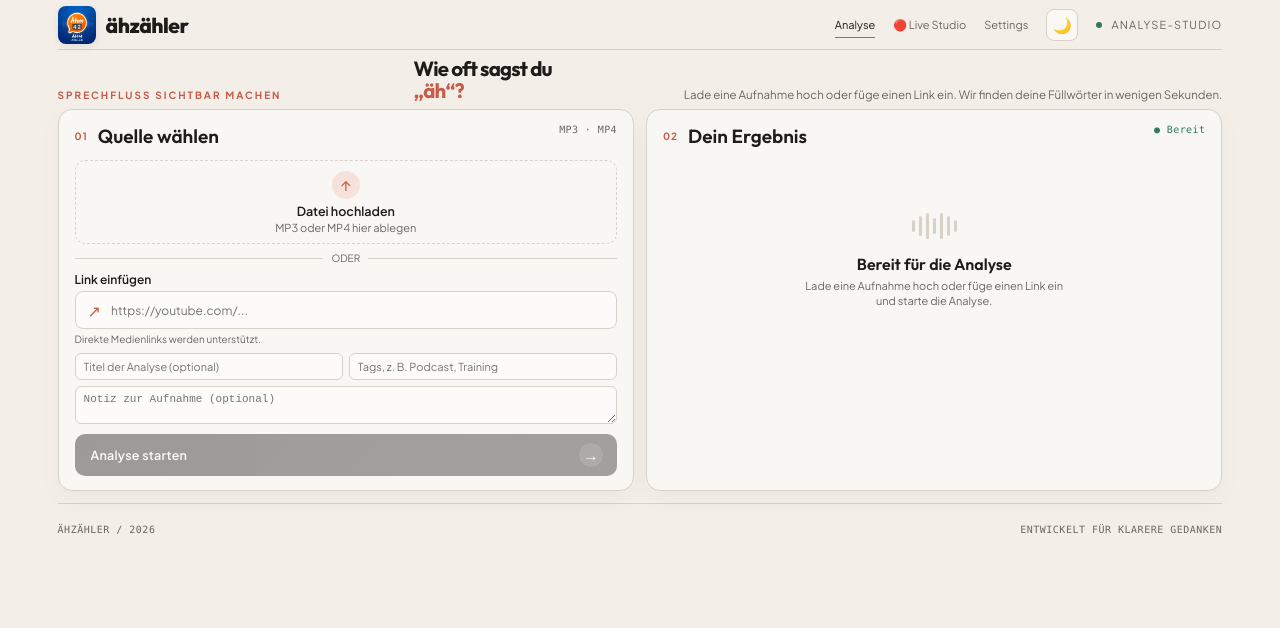
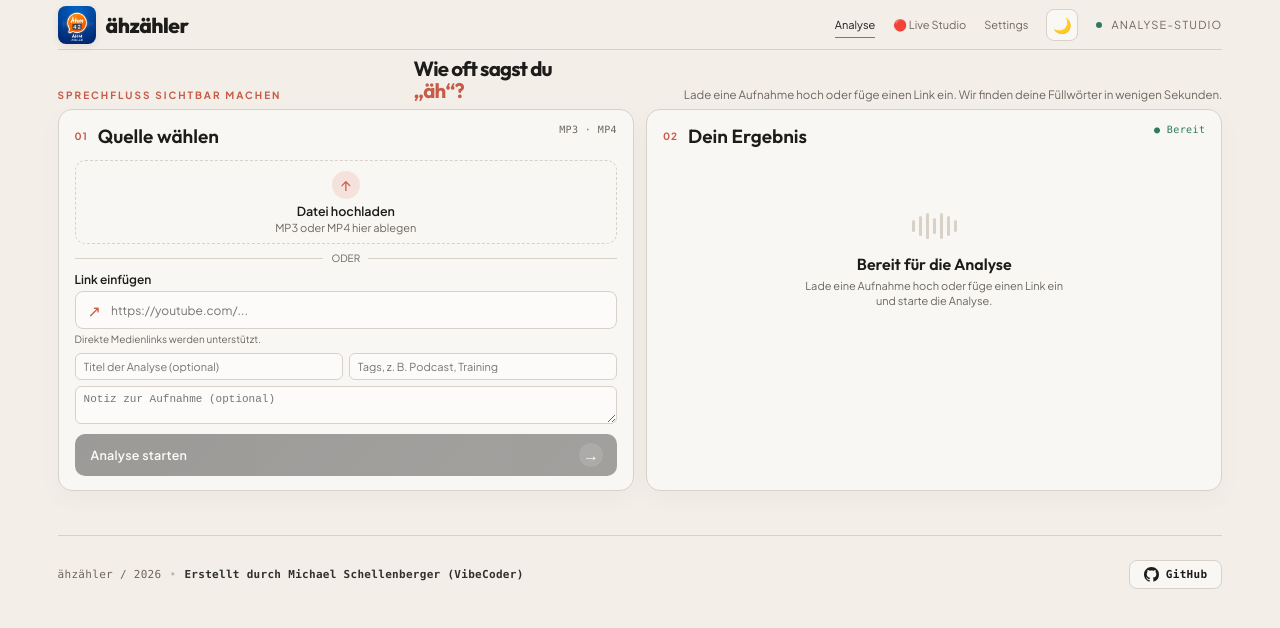
Before and after one commit to Schello805/aehm-zaehler, a React (Vite) app: page / in a window 1280 px wide. Shown: the top 628 px of the page. Built offline with nearby package versions, Linux system fonts and the light colour scheme.

Commit message:
feat: add author credit and github project link with icon in footer

```diff
--- a/src/App.css
+++ b/src/App.css
@@ -2306,13 +2306,66 @@ h2 {
 footer {
   display: flex;
   justify-content: space-between;
-  padding: 20px 0 27px;
+  align-items: center;
+  flex-wrap: wrap;
+  gap: 14px;
+  padding: 24px 0 32px;
+  margin-top: 32px;
   border-top: 1px solid var(--line);
   color: var(--muted);
   font-family: 'SFMono-Regular', Consolas, monospace;
-  font-size: 10px;
-  letter-spacing: 0.5px;
-  text-transform: uppercase;
+  font-size: 11px;
+  letter-spacing: 0.3px;
+}
+
+.footer-left {
+  display: flex;
+  align-items: center;
+  flex-wrap: wrap;
+  gap: 8px;
+}
+
+.footer-author {
+  font-weight: 600;
+  color: var(--ink);
+  opacity: 0.9;
+}
+
+.footer-divider {
+  opacity: 0.4;
+}
+
+.footer-right {
+  display: flex;
+  align-items: center;
+  gap: 12px;
+}
+
+.footer-github-link {
+  display: inline-flex;
+  align-items: center;
+  gap: 7px;
+  color: var(--ink);
+  text-decoration: none;
+  font-weight: 600;
+  font-size: 11px;
+  padding: 6px 14px;
+  border-radius: 8px;
+  background: var(--panel);
+  border: 1px solid var(--line);
+  transition: all 0.2s ease;
+}
+
+.footer-github-link:hover {
+  border-color: var(--ink);
+  transform: translateY(-1px);
+  box-shadow: 0 3px 8px rgba(0, 0, 0, 0.08);
+}
+
+.footer-github-icon {
+  width: 15px;
+  height: 15px;
+  fill: currentColor;
 }
 
 @media (max-width: 980px) {
--- a/src/App.tsx
+++ b/src/App.tsx
@@ -1625,13 +1625,37 @@ ${advice.summary}
             </section>
           )}
 
-          <footer>
-            <span>ähzähler / 2026</span>
-            <span>Entwickelt für klarere Gedanken</span>
-          </footer>
+          <AppFooter />
         </>
       )}
+      {view === 'settings' && <AppFooter />}
     </main>
+  )
+}
+
+function AppFooter() {
+  return (
+    <footer>
+      <div className="footer-left">
+        <span>ähzähler / 2026</span>
+        <span className="footer-divider">•</span>
+        <span className="footer-author">Erstellt durch Michael Schellenberger (VibeCoder)</span>
+      </div>
+      <div className="footer-right">
+        <a
+          href="https://github.com/Schello805/aehm-zaehler"
+          target="_blank"
+          rel="noopener noreferrer"
+          className="footer-github-link"
+          title="GitHub Projekt anzeigen"
+        >
+          <svg className="footer-github-icon" viewBox="0 0 24 24" aria-hidden="true">
+            <path d="M12 0C5.37 0 0 5.37 0 12c0 5.31 3.435 9.795 8.205 11.385.6.105.825-.255.825-.57 0-.285-.015-1.23-.015-2.235-3.015.555-3.795-.735-4.035-1.41-.135-.345-.72-1.41-1.23-1.695-.42-.225-1.02-.78-.015-.795.945-.015 1.62.87 1.845 1.23 1.08 1.815 2.805 1.305 3.495.99.105-.78.42-1.305.765-1.605-2.67-.3-5.46-1.335-5.46-5.925 0-1.305.465-2.385 1.23-3.225-.12-.3-.54-1.53.12-3.18 0 0 1.005-.315 3.3 1.23.96-.27 1.98-.405 3-.405s2.04.135 3 .405c2.295-1.56 3.3-1.23 3.3-1.23.66 1.65.24 2.88.12 3.18.765.84 1.23 1.905 1.23 3.225 0 4.605-2.805 5.625-5.475 5.925.435.375.81 1.095.81 2.22 0 1.605-.015 2.895-.015 3.3 0 .315.225.69.825.57A12.02 12.02 0 0024 12c0-6.63-5.37-12-12-12z"/>
+          </svg>
+          <span>GitHub</span>
+        </a>
+      </div>
+    </footer>
   )
 }
 
```
